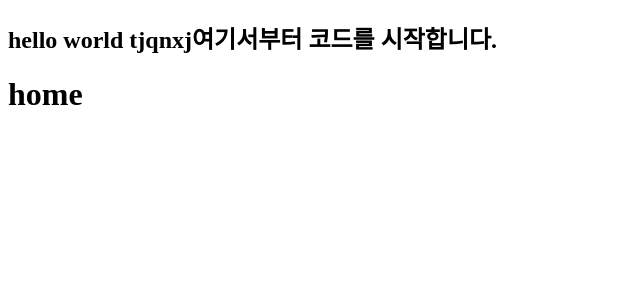
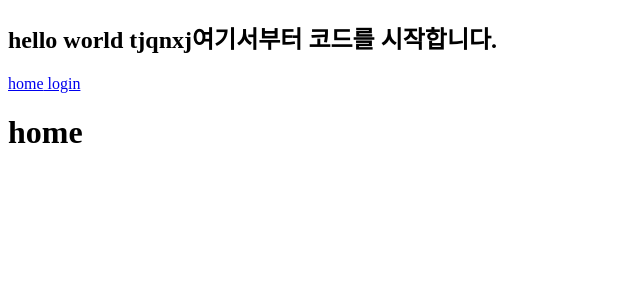
Before and after one commit to BellKim/shoppingMallSearch, a Vue app in the folder vue_trello/lecture-vue-trello/: page / in a window 1280 px wide. Shown: the top 300 px of the page, without its empty margins (0-640 px from the left). Built offline with nearby package versions, Linux system fonts and the light colour scheme.

Commit message:
push routerLink

```diff
--- a/vue_trello/lecture-vue-trello/src/App.vue
+++ b/vue_trello/lecture-vue-trello/src/App.vue
@@ -1,11 +1,19 @@
 <template>
   <div id="app">
-      <h2> hello world tjqnxj여기서부터 코드를 시작합니다.</h2>
 
       <!-- 해더 -->
 
       <!-- 본문 -->
-      <router-view></router-view> <!-- 라우터에의해서 대체되는 영역이다 -->
+      <h2> hello world tjqnxj여기서부터 코드를 시작합니다.</h2>
+
+
+
+      <router-link to="/"> home</router-link>
+      <router-link to="/login"> login</router-link>
+
+
+
+      <router-view></router-view> <!-- 라우터에의해서 대체되는 영역이다 루트컴포넌트.  -->
 
       <!-- 푸터 -->
 
```
